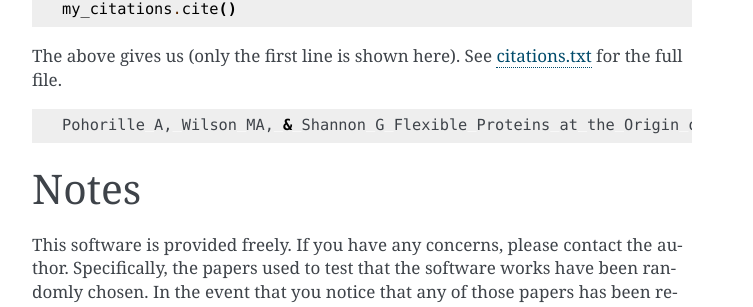
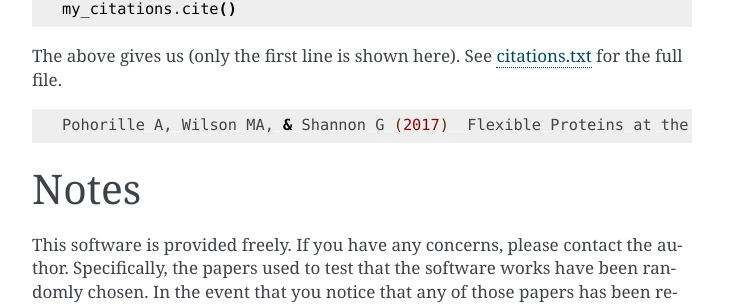
Before and after one commit to Nelson-Gon/pycite, a Sphinx documentation site: the page built from docs/source/README.rst, in a window 1280 px wide and 900 px high, scrolled down 1540 px. Shown: the part 340-647 px from the top of the window, without its empty margins (388-1141 px from the left). Built offline with Sphinx 7.4.7, drawn with Linux system fonts in a browser that asks for light colours.

Commit message:
Update docs after year-title mismatch fix

```diff
--- a/docs/source/README.rst
+++ b/docs/source/README.rst
@@ -187,7 +187,7 @@ See `citations.txt <https://github.com/Nelson-Gon/pycite/blob/main/testfiles/cit
 
 .. code-block:: shell
 
-   Pohorille A, Wilson MA, & Shannon G Flexible Proteins at the Origin of Life (2017) Life (Basel), 7(2),  23.
+   Pohorille A, Wilson MA, & Shannon G (2017)  Flexible Proteins at the Origin of Life Life (Basel), 7(2),  23.
 
 Notes
 =====
```
Also changed, not shown: README.md (+1 -1 lines).
